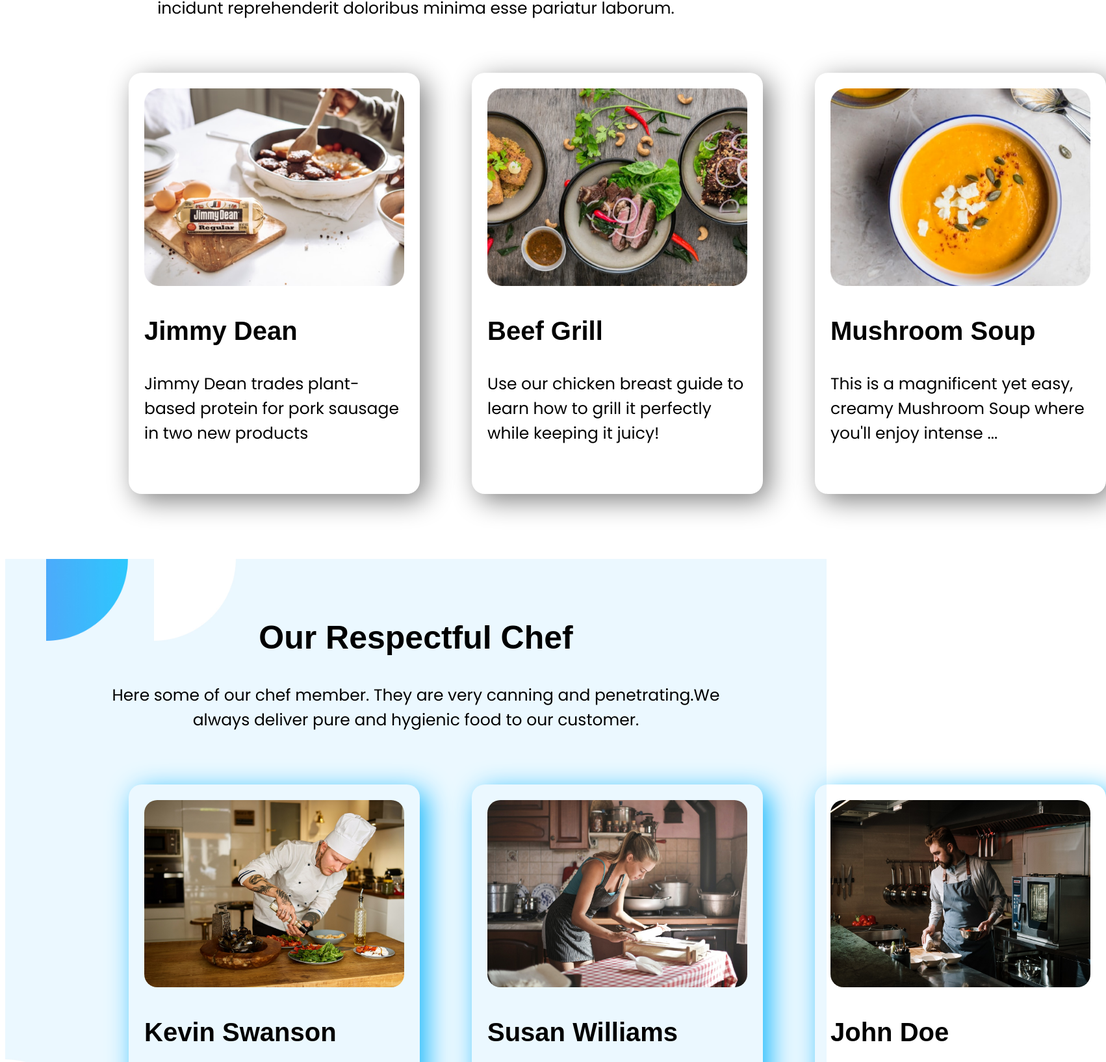
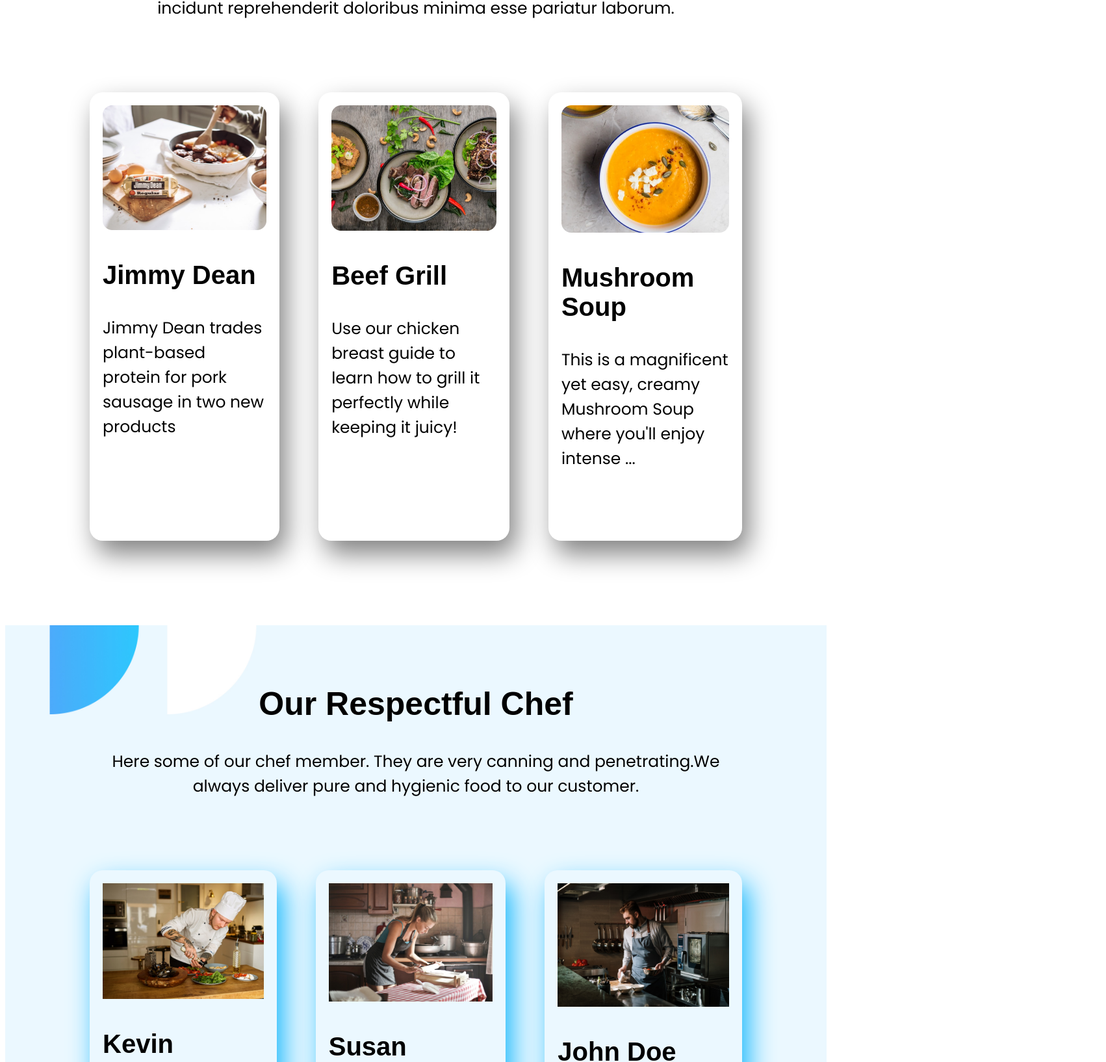
Before and after one commit to Ibrahim75754/Food_Formula, a plain HTML site: page index.html in a window 1280 px wide. Shown: the part 2186-3820 px from the top of the page at 65% size, 1702 px wide, since content can reach past the window. Drawn offline with Linux system fonts and the light colour scheme; a web font is replaced by a local one.

Commit message:
card solve

```diff
--- a/assets/css/style.css
+++ b/assets/css/style.css
@@ -24,10 +24,6 @@ li a{
 }
 li a:hover{
     color: #332AD3;
-}
-.container{
-    margin-left: 150px;
-    margin-right: 150px;
 }
 h1{
     margin-top: 100px;
@@ -97,29 +93,34 @@ span{
     text-align: center;
     margin: 0 150px;
 }
+.third-section{
+    display: flex;
+    margin-left: 100px;
+    margin-right: 100px;
+    margin-bottom: 100px;
+}
 .card{
-    margin: 0 40px;
-    padding: 24px;
-    height: 600px;
+    height: 650px;
+    padding: 20px;
+    margin: 30px;
     border-radius: 20px;
-    box-shadow: 10px 10px 40px gray;
+    box-shadow: 10px 20px 40px gray;
+}
+.card img{
+    width: 100%;
+}
+.card-team{
+    height: 650px;
+    padding: 20px;
+    margin: 30px;
+    border-radius: 20px;
+    box-shadow: 10px 20px 40px #13B7FC;
 
 }
-.card-team{
-    margin: 0 40px;
-    padding: 24px;
-    height: 600px;
-    border-radius: 20px;
-    box-shadow: 10px 10px 40px #13B7FC;
+.card-team img{
+    width: 100%;
+}
 
-}
-.card-image{
-    width: 400px;
-}
-.card-image-team{
-    width: 400px;
-    border-radius: 20PX;
-}
 #footer{
     text-align: center;
     background-color: gray;
--- a/index.html
+++ b/index.html
@@ -52,25 +52,25 @@
                 target="_blank">Contact Us</a>
         </div>
     </section>
-    <section id=gallery>
+    <section id="gallery">
         <div class="gallery">
             <h2>Our Recipies</h2>
             <p>Some of our special recipies. Accusantium quae totam quaerat perferendis
                 incidunt reprehenderit doloribus minima esse pariatur laborum.</p>
         </div>
-        <div class="flexible container">
+        <div class="third-section">
             <div class="card">
-                <img class="card-image" src="assets/img/Project Cover.jpg" alt="">
+                <img src="assets/img/Project Cover.jpg" alt="">
                 <h3>Jimmy Dean</h3>
                 <p>Jimmy Dean trades plant-based protein for pork sausage in two new products</p>
             </div>
             <div class="card">
-                <img class="card-image" src="assets/img/Project Cover1.jpg" alt="">
+                <img src="assets/img/Project Cover1.jpg" alt="">
                 <h3>Beef Grill</h3>
                 <p>Use our chicken breast guide to learn how to grill it perfectly while keeping it juicy!</p>
             </div>
             <div class="card">
-                <img class="card-image" src="assets/img/Project Cover.png" alt="">
+                <img src="assets/img/Project Cover.png" alt="">
                 <h3>Mushroom Soup</h3>
                 <p>This is a magnificent yet easy, creamy Mushroom Soup where you'll enjoy intense
                     ...</p>
@@ -83,9 +83,9 @@
             <p>Here some of our chef member. They are very canning and penetrating.We always deliver pure and hygienic
                 food to our customer.</p>
         </div>
-        <div class="flexible container">
+        <div class="third-section">
             <div class="card-team">
-                <img class="card-image-team" src="assets/img/chef1.jpg" alt="">
+                <img src="assets/img/chef1.jpg" alt="">
                 <h3>Kevin Swanson</h3>
                 <p>
                     Kevin Swanson is a British chef, restaurateur, television personality and writer. He was born
@@ -93,7 +93,7 @@
                 </p>
             </div>
             <div class="card-team">
-                <img class="card-image-team" src="assets/img/chef2.jpg" alt="">
+                <img src="assets/img/chef2.jpg" alt="">
                 <h3>Susan Williams</h3>
                 <p>Susan Williams is a British chef, restaurateur, television personality and writer. He was
                     born in Johnstone...
@@ -101,7 +101,7 @@
 
             </div>
             <div class="card-team">
-                <img class="card-image-team" src="assets/img/chef3.jpg" alt="">
+                <img src="assets/img/chef3.jpg" alt="">
                 <h3>John Doe</h3>
                 <p>John Doe is a British chef, restaurateur, television personality and writer. He was
                     born in Johnstone, Scotland....
```
